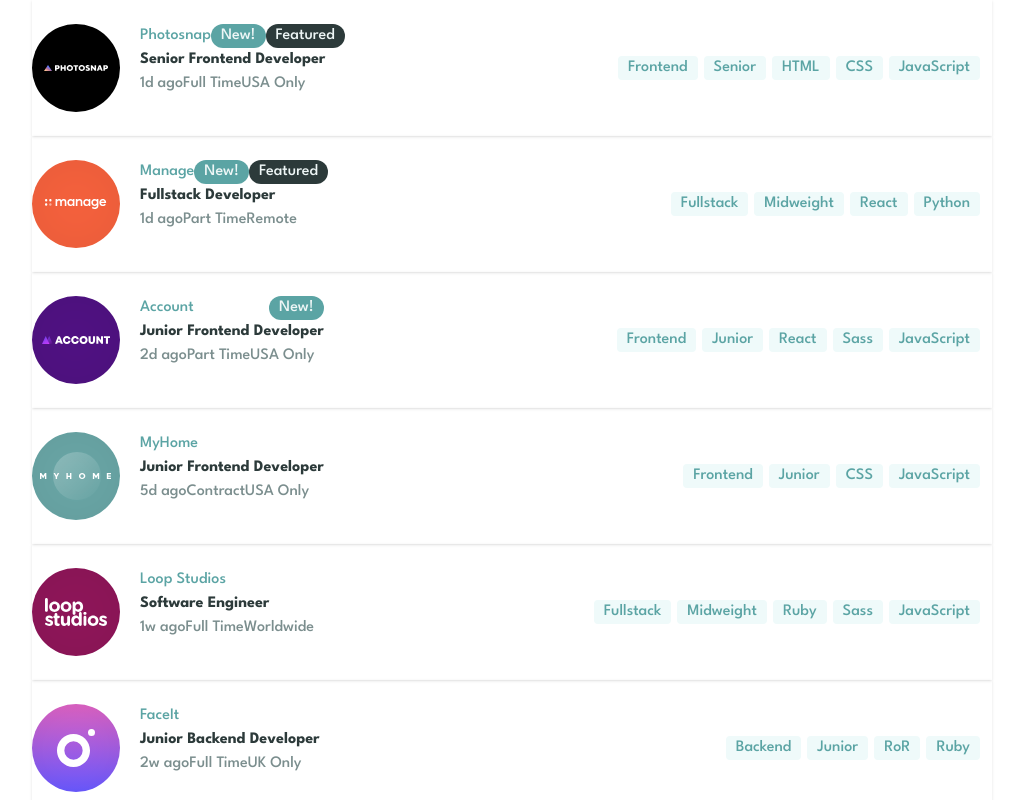
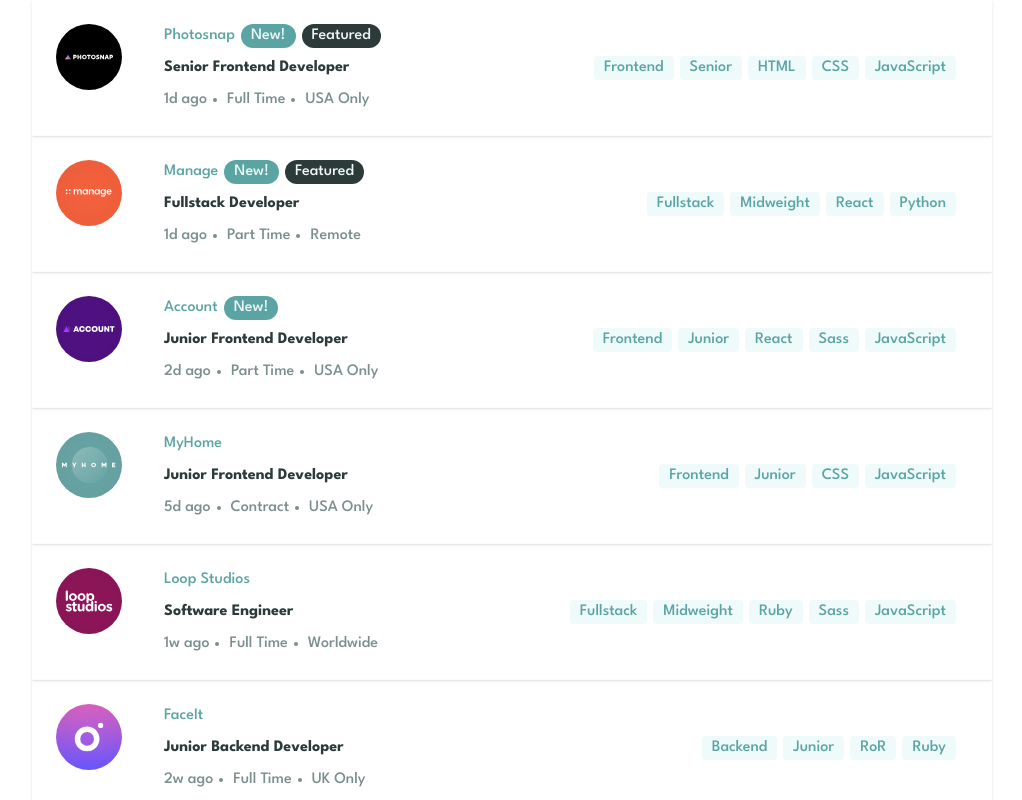
Before and after one commit to HananeEL-2023/jobListing, a React (Vite) app: page / in a window 1280 px wide. Shown: the top 800 px of the page, without its empty margins (128-1150 px from the left). Built offline with nearby package versions, Linux system fonts and the light colour scheme; the HTML template or start-up script is replaced by a standard one.

Commit message:
Part two : Styling

```diff
--- a/src/components/JobListing.jsx
+++ b/src/components/JobListing.jsx
@@ -7,18 +7,18 @@
       {data.map((job) => {
         return (
           <section key={job.id}>
-            <article className="flex items-center shadow w-9/12 mx-auto justify-between py-6">
+            <article className="flex items-center shadow w-9/12 mx-auto justify-between p-6">
               <div className="flex">
                 <figure className="mr-5">
-                  <img src={job.logo} alt="logo" />
+                  <img src={job.logo} alt="logo" className="w-3/4" />
                 </figure>
                 <div>
-                  <div className="flex justify-between">
-                    <h2 className="text-base text-desaturated-dark-cyan font-medium">
+                  <div className="flex mb-2 ">
+                    <h2 className="text-base text-desaturated-dark-cyan font-medium mr-1.5">
                       {job.company}
                     </h2>
                     {job.new && (
-                      <p className="text-base bg-desaturated-dark-cyan text-light-grayish-cyan2 p-1 rounded-b-2xl rounded-t-2xl py-0 px-2.5">
+                      <p className="text-base bg-desaturated-dark-cyan text-light-grayish-cyan2 p-1 rounded-b-2xl rounded-t-2xl py-0 px-2.5 mr-1.5">
                         New!
                       </p>
                     )}
@@ -28,13 +28,13 @@
                       </p>
                     )}
                   </div>
-                  <p className="font-bold text-base text-very-dark-grayish-cyan">
+                  <p className="font-bold text-base text-very-dark-grayish-cyan mb-2">
                     {job.position}
                   </p>
                   <ul className="flex text-base text-dark-grayish-cyan">
-                    <li>{job.postedAt}</li>
-                    <li>{job.contract}</li>
-                    <li>{job.location}</li>
+                    <li className="mr-5">{job.postedAt}</li>
+                    <li className="mr-5 list-disc">{job.contract}</li>
+                    <li className="list-disc">{job.location}</li>
                   </ul>
                 </div>
               </div>
```
